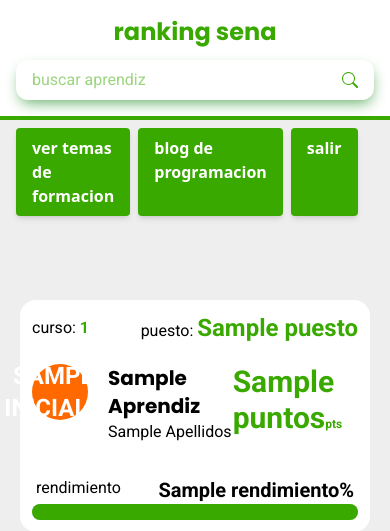
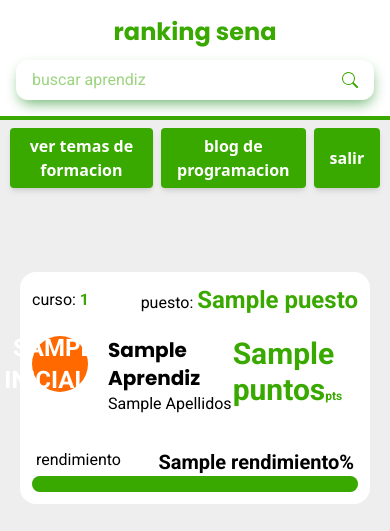
Before and after one commit to IsrAcevedo/ranking, a Python web app: template templates/index.html in a window 390 px wide. Shown: the top 531 px of the page. Run offline with Jinja, Linux system fonts and the light colour scheme; the template is opened without the code that fills it: most values are stand-ins (such as "Sample title", 1, 10 or a date in 2020); style sheets or scripts are compiled from the project's sources; some libraries are stand-ins or nearby versions.

Commit message:
corrigiendo media querys pagina index

```diff
--- a/templates/aprendiz.html
+++ b/templates/aprendiz.html
@@ -1,6 +1,6 @@
 {% extends "base.html" %}
 {% block content %}
-<div class="md:w-2/3 m-auto fondo_secundario p-8 mt-3">
+<div class="md:w-2/3 m-auto fondo_secundario sm:p-8 p-3 mt-3">
     <h3 class="text-center uppercase font-black mb-3">observaciones del instructor</h3>
     {% for observacion in observaciones%}
     <div class="p-4 mb-5" style="box-shadow: 6px 6px 14px 5px rgba(165,191,168,0.69)">
--- a/templates/index.html
+++ b/templates/index.html
@@ -2,24 +2,27 @@
 {%set cuadro_busqueda=True %}
 {% block content %}
 {% if ficha%}
-<nav class="flex justify-end mt-2 gap-2 w-5/6 m-auto">
+<nav class="flex mt-2 items-center justify-center gap-2 w-[95%] m-auto">
     <a href="{{url_for('temas_formacion', ficha=ficha)}}"
-        class="fondo_verde text-white font-semibold py-2 px-4 rounded shadow-md transition duration-200 color-amarillo">ver
-        temas de formacion</a>
+        class="fondo_verde text-white font-semibold px-4 rounded shadow-md transition duration-200 color-amarillo sm:h-auto h-[60px] flex items-center">
+        <button>ver
+            temas de formacion </button></a>
     <a href="{{url_for('blog')}}"
-        class=" fondo_verde text-white font-semibold py-2 px-4 rounded shadow-md transition duration-200 color-amarillo">blog
-        de programacion</a>
+        class=" fondo_verde text-white font-semibold  px-4 rounded shadow-md transition duration-200 color-amarillo sm:h-auto h-[60px] flex items-center"><button>
+            blog
+            de programacion</button></a>
     <a href="{{url_for('index')}}"
-        class=" fondo_verde text-white font-semibold py-2 px-4 rounded shadow-md transition duration-200 color-amarillo">salir</a>
+        class=" fondo_verde text-white font-semibold  px-4 rounded shadow-md transition duration-200 color-amarillo sm:h-auto h-[60px] flex items-center"><button>salir</button></a>
 
 
 </nav>
 {%endif%}
 <div class=" container fuente_principal min-h-[250px] mt-10">
     {% if formulario is none%}
-    <div class="md:w-2/5 w-5/6 mx-auto fondo_secundario mt-4 rounded-2xl p-8 min-h-[300px] flex items-center flex-col">
+    <div
+        class="md:w-2/5 w-[95%] mx-auto fondo_secundario mt-4 rounded-2xl p-8 min-h-[300px] flex items-center flex-col">
         <p class="uppercase font-bold md:text-xl text-center">clasificacion de aprendices del sena</p>{{ficha}}
-        <p class="capitalize  mt-8">selecciona un programa de formacion</p>
+        <p class="capitalize  mt-8">selecciona programa de formacion</p>
         <form action="/ranking" method="POST" class="flex flex-col justify-between items-center h-2/3 w-5/6 mt-5 ">
             <div>
 
```
